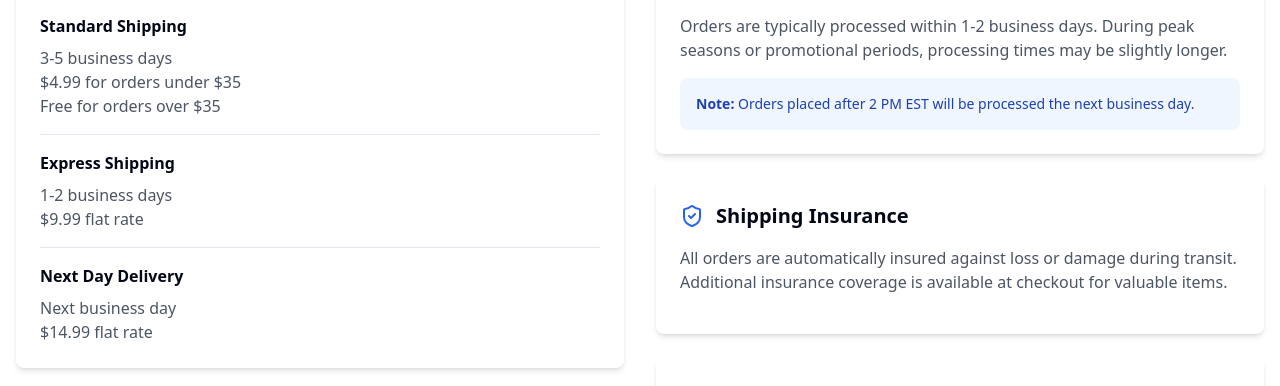
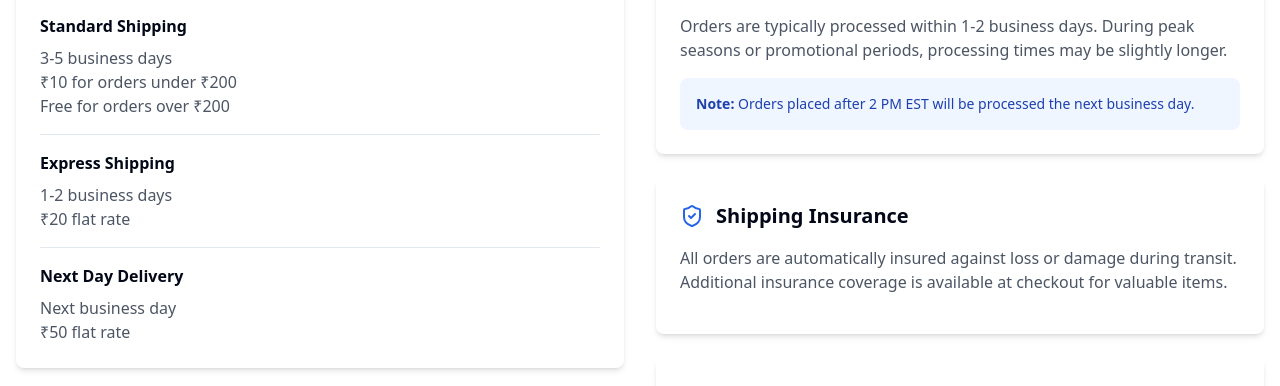
Before and after one commit to Anu-pma/BiblioBazaar, a React (Vite) app in the folder Frontend/: page /shipping in a window 1280 px wide. Shown: the part 211-597 px from the top of the page. Built offline with nearby package versions, Linux system fonts and the light colour scheme; no server answers.

Commit message:
Final deployed site

```diff
--- a/Frontend/src/pages/Shipping.tsx
+++ b/Frontend/src/pages/Shipping.tsx
@@ -16,18 +16,18 @@ export default function Shipping() {
               <div className="border-b pb-4">
                 <h3 className="font-semibold mb-2">Standard Shipping</h3>
                 <p className="text-gray-600">3-5 business days</p>
-                <p className="text-gray-600">$4.99 for orders under $35</p>
-                <p className="text-gray-600">Free for orders over $35</p>
+                <p className="text-gray-600">₹10 for orders under ₹200</p>
+                <p className="text-gray-600">Free for orders over ₹200</p>
               </div>
               <div className="border-b pb-4">
                 <h3 className="font-semibold mb-2">Express Shipping</h3>
                 <p className="text-gray-600">1-2 business days</p>
-                <p className="text-gray-600">$9.99 flat rate</p>
+                <p className="text-gray-600">₹20 flat rate</p>
               </div>
               <div>
                 <h3 className="font-semibold mb-2">Next Day Delivery</h3>
                 <p className="text-gray-600">Next business day</p>
-                <p className="text-gray-600">$14.99 flat rate</p>
+                <p className="text-gray-600">₹50 flat rate</p>
               </div>
             </div>
           </div>
```
